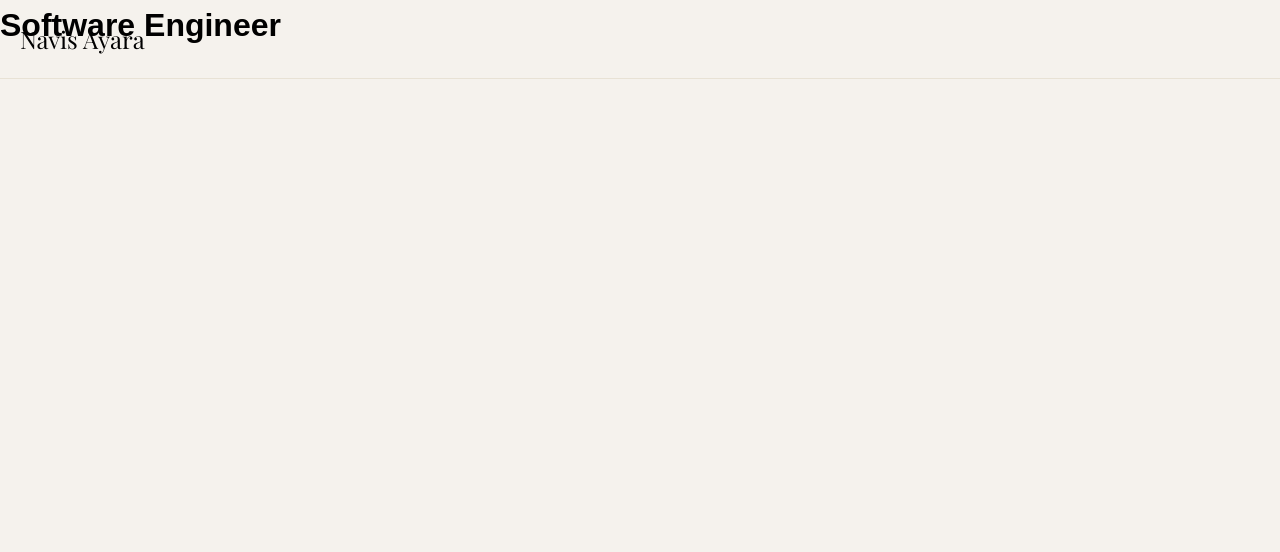
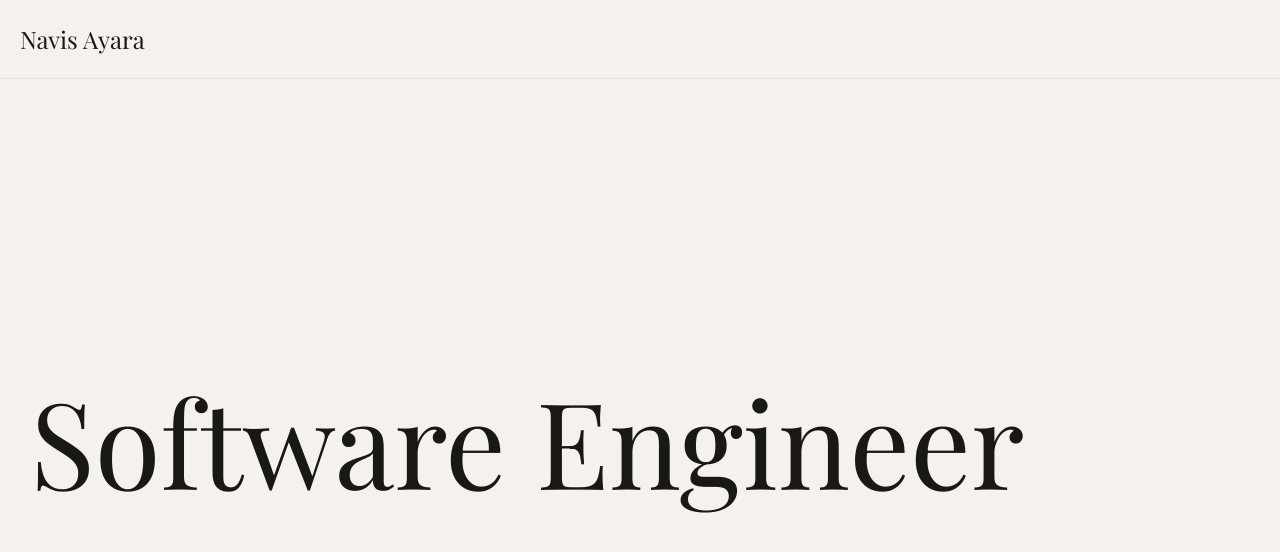
Before and after one commit to Navis-Ayara/navisayara, a website: page index.html in a window 1280 px wide. Drawn offline with nearby package versions, Linux system fonts and the light colour scheme; a web font is replaced by a local one.

Commit message:
adds main section styling

```diff
--- a/style.css
+++ b/style.css
@@ -4,7 +4,7 @@
     --brown: #8B7355;
     --dark-brown: #5C4A3B;
     --black: #1A1815;
-    --border-radius: 4px;
+    /* --border-radius: 4px; */
 }
 
 * {
@@ -14,9 +14,12 @@
 }
 
 body {
-    font-family: Arial, Helvetica, sans-serif;
+    font-family: 'Inter', sans-serif;
     background-color: var(--cream);
     line-height: 1.6;
+    height: 100vh;
+    font-weight: 300;
+    color: var(--black);
 }
 
 header {
@@ -29,3 +32,35 @@ header {
     position: fixed;
     padding: 20px;
 }
+
+h1 {
+    font-family: 'Playfair Display';
+    font-weight: 400;
+    line-height: 1.6;
+
+}
+
+main {
+    height: 100%;
+    width: 100%;
+    padding-top: 79.2px;
+    padding-inline: 30px;
+}
+
+.hero {
+    width: 100%;
+    height: 100%;
+    display: flex;
+    flex-direction: column;
+    justify-content: center;
+}
+
+.hero h1 {
+    font-size: 120px;
+}
+
+.hero-subtext {
+    font-size: 18px;
+    max-width: 600px;
+    color: var(--brown);
+}
```
